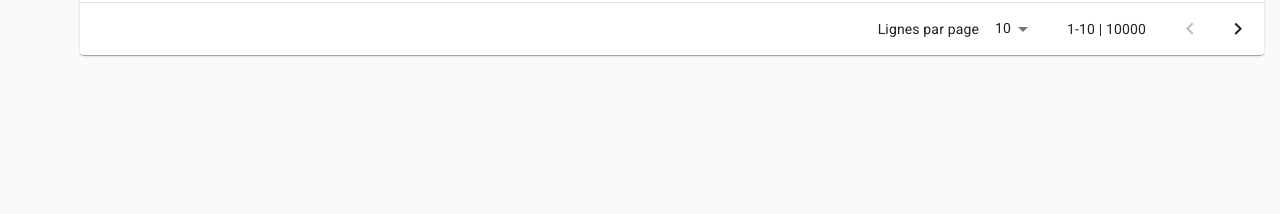
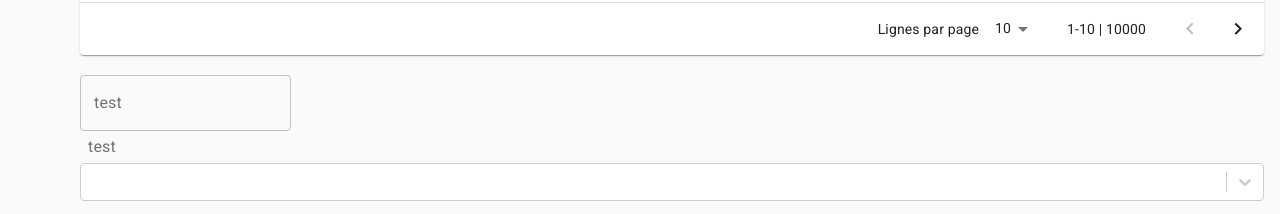
Before and after one commit to Maexwel/web-structure, a React (Create React App) app: page / in a window 1280 px wide. Shown: the part 809-1023 px from the top of the page. Before the commit the page ends 880 px from the top, so only its background shows below. Built offline with nearby package versions, Linux system fonts and the light colour scheme.

Commit message:
text field component + fix ComboBox hover color

```diff
--- a/src/components/pages/AppPage.js
+++ b/src/components/pages/AppPage.js
@@ -2,7 +2,7 @@ import React, { useContext } from 'react';
 import { useSnackbar } from 'notistack';
 import { useEffect } from 'react';
 import { ServiceLocatorContext } from '../context';
-import { DataTable } from '../ui-kit';
+import { DataTable, TextField, ComboBox } from '../ui-kit';
 import { Grid } from '@material-ui/core';
 import ActionButton from '../ui-kit/buttons/ActionButton/ActionButton';
 
@@ -17,7 +17,6 @@ const AppPage = () => {
 
     const data = () => {
         const d = []
-        console.log('init')
         for (let i = 0; i < 10000; i++) {
             d.push({ fieldtest: `value ${i}`, id: i, field1: 'ok', field2: 'test', field3: 25, field4: '8pppp' });
         }
@@ -51,6 +50,10 @@ const AppPage = () => {
                     ]
                 }
             />
+            <br />
+            <TextField name="test" placeholder="test" label="test" />
+            <br />
+            <ComboBox label="test" options={[{ label: 'test', value: 1 }]} />
         </div>
     )
 }
--- a/src/components/ui-kit/form/ComboBox/ComboBox.js
+++ b/src/components/ui-kit/form/ComboBox/ComboBox.js
@@ -67,9 +67,10 @@ const ComboBox = ({ update, multi = false, options = [], disabled = false, value
                     ...theme, // use base theme
                     colors: {
                         ...theme.colors, // use base colors
-                        primary25: appTheme.palette.grey[200], // hover color
+                        primary25: appTheme.palette.grey[200], // input color
                         primary: appTheme.palette.primary.main, // selected color/focus color (for the control)
                         neutral50: appTheme.palette.text.hint, // input placeholder color
+                        neutral30: appTheme.palette.grey[900], // input hover
                     }
                 })}
                 components={{
--- /dev/null
+++ b/src/components/ui-kit/form/TextField/TextField.js
@@ -0,0 +1,38 @@
+import React from 'react';
+import PropTypes from 'prop-types';
+import { TextField as MaterialTextField } from '@material-ui/core';
+
+// Custom TextField component
+// Override of Material Input Textfield
+const TextField = ({ label, placeholder, onChange, name, disabled = false, value = '' }) => {
+
+    // Handle user typing in textfield
+    const handleChange = (e) => {
+        const { target } = e;
+        if (target) {
+            const value = target.value;
+            onChange(e, value); // Trigger upper component onChange
+        }
+    };
+
+    return (
+        <MaterialTextField
+            variant="outlined"
+            disabled={disabled}
+            label={label}
+            value={value}
+            name={name}
+            placeholder={placeholder}
+            onChange={handleChange}
+        />
+    );
+};
+TextField.propTypes = {
+    name: PropTypes.string.isRequired,
+    label: PropTypes.string,
+    placeholder: PropTypes.string,
+    onChange: PropTypes.func.isRequired,
+    disabled: PropTypes.bool,
+    value: PropTypes.string,
+};
+export default TextField;
--- /dev/null
+++ b/src/components/ui-kit/form/TextField/index.js
@@ -0,0 +1 @@
+export { default as TextField } from './TextField';
--- a/src/components/ui-kit/form/index.js
+++ b/src/components/ui-kit/form/index.js
@@ -1,3 +1,4 @@
 export { ComboBox } from './ComboBox';
 export { Searchbar } from './Searchbar';
 export { DatePicker } from './DatePicker';
+export { TextField } from './TextField';
--- a/src/components/ui-kit/index.js
+++ b/src/components/ui-kit/index.js
@@ -1,4 +1,4 @@
 export { ActionButton } from './buttons';
-export { ComboBox, DatePicker, Searchbar } from './form';
+export { ComboBox, DatePicker, Searchbar, TextField } from './form';
 export { NotificationProvider } from './notification';
 export { DataTable } from './table';
--- a/src/components/ui-kit/loading/Loading/Loading.js
+++ b/src/components/ui-kit/loading/Loading/Loading.js
@@ -11,5 +11,5 @@ const Loading = ({ variant = 'primary' }) => {
 };
 Loading.propTypes = {
     variant: PropTypes.oneOf(["primary", "secondary"]), // Variant theme color
-}
+};
 export default Loading;
```
